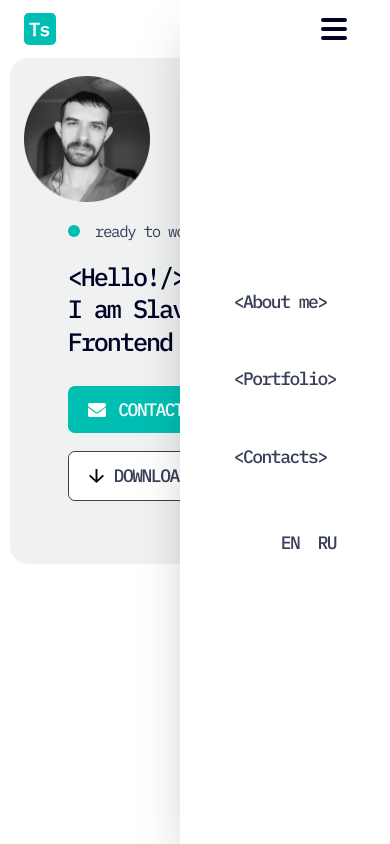
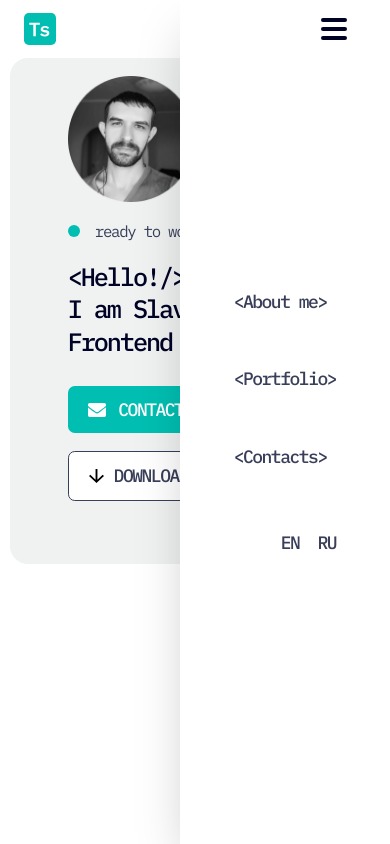
Before and after one commit to Tsvetkoffff/cv, a React (Vite) app: page / in a window 390 px wide. Built offline with nearby package versions, Linux system fonts and the light colour scheme.

Commit message:
fix: add greet-section__warpper to fix the position of the photo according to the design

```diff
--- a/src/components/GreetSection/greet-section.css
+++ b/src/components/GreetSection/greet-section.css
@@ -1,12 +1,15 @@
 @layer components {
   .greet-section {
-    @apply relative bg-lightGray rounded-2xl p-3 pt-4 pb-14 flex flex-col items-center space-y-4 sm:flex-row sm:space-x-8 sm:space-y-0 md:pt-6 md:pb-16 lg:space-x-16 lg:pt-16 lg:pl-8 xl:pb-28 xl:pl-20 xl:pt-20 xl:space-x-28;
+    @apply relative bg-lightGray rounded-2xl p-3 pt-4 pb-14 flex justify-center sm:justify-start md:pt-6 md:pb-16 lg:pt-16 lg:pl-8 xl:pt-20 xl:pb-28 xl:pl-20;
+  }
+  .greet-section__warpper {
+    @apply flex flex-col space-y-4 sm:flex-row sm:space-x-8 sm:space-y-0 lg:space-x-16 xl:space-x-28
   }
   .greet-section__status {
     @apply pl-6 text-sm tracking-tightest text-grey relative before:absolute before:w-[12px] before:h-[12px] before:bg-primary before:rounded-full before:left-0 before:top-[5px] lg:text-base lg:before:top-[8px];
   }
   .greet-section__photo {
-    @apply w-28 h-28 self-start sm:w-36 sm:h-36 md:w-48 md:h-48 lg:w-60 lg:h-60;
+    @apply w-28 h-28 sm:w-36 sm:h-36 md:w-48 md:h-48 lg:w-60 lg:h-60;
   }
   .greet-section__heading {
     @apply mt-4 font-medium text-dark tracking-tightest text-[1.4em] leading-[130%] lg:leading-[130%] lg:text-4xl xl:leading-[130%] xl:text-5xl;
--- a/src/components/GreetSection/index.jsx
+++ b/src/components/GreetSection/index.jsx
@@ -7,6 +7,7 @@ import {ReactComponent as ArrowDownIcon} from '/src/assets/icons/arrow-down.svg'
 const GreetingSection = () => {
   return (
     <section className='greet-section'>
+      <div className='greet-section__warpper'>
         <img
           src={Photo}
           alt='This is my photo'
@@ -28,6 +29,7 @@ const GreetingSection = () => {
             </Button>
           </div>
         </div>
+      </div>
     </section>
   )
 }
```
Lines whose indentation alone changed are shown as unchanged.
